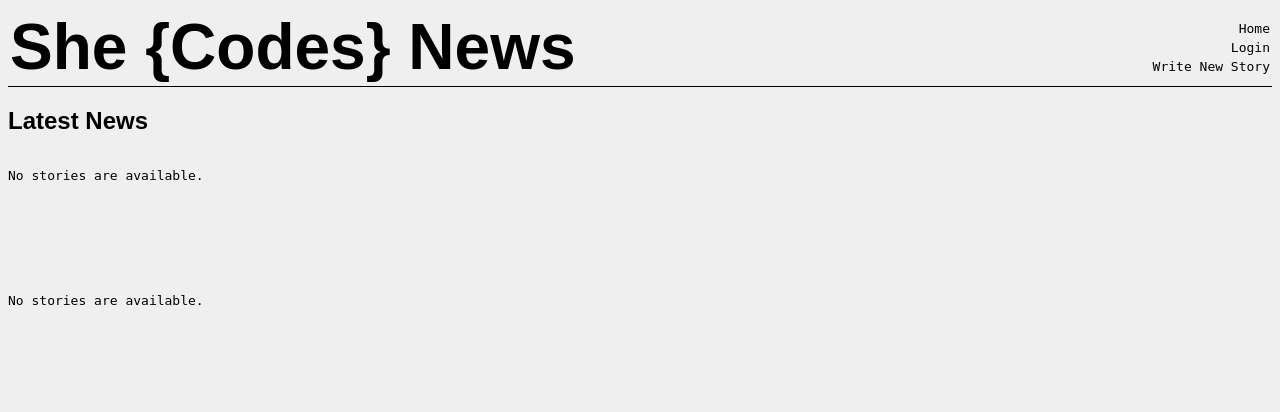
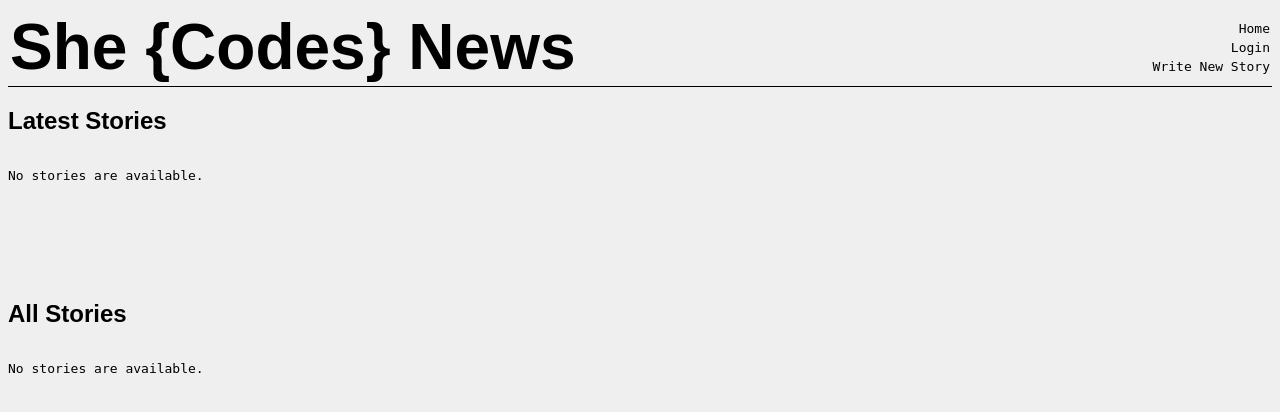
Before and after one commit to SheCodesAus/she-codes-django-news-project-jenguyenanhnhu, a Django app: page /news/ in a window 1280 px wide. Shown: the top 412 px of the page. Run offline with Django 4.2, Linux system fonts and the light colour scheme; data that the repository does not hold is empty; parts of the project's set-up code (start-up, migrations or seed data) failed here and were passed over; some web fonts are replaced.

Commit message:
Update Index page with headers

```diff
--- a/she_codes_news/news/templates/news/index.html
+++ b/she_codes_news/news/templates/news/index.html
@@ -7,7 +7,7 @@
 
 {% block content %}
 
-    <h2>Latest News</h2>
+    <h2>Latest Stories</h2>
 
     <div id="latest-stories">
         {% if latest_stories %}
@@ -18,6 +18,8 @@
             <p>No stories are available.</p>
         {% endif %}
     </div>
+
+    <h2>All Stories</h2>
 
     <div id="all-stories">
         {% if latest_stories %}
```
Also changed, not shown: she_codes_news/news/models.py (line endings or trailing spaces).
